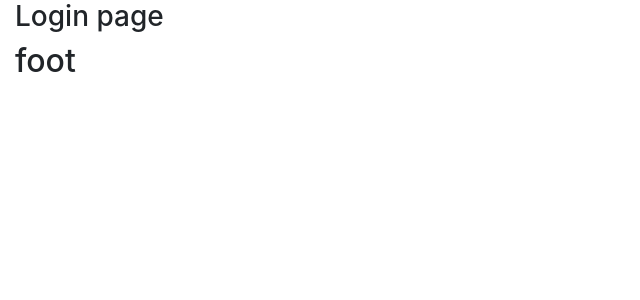
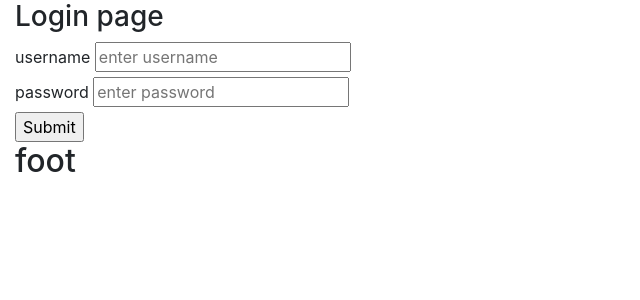
Before and after one commit to sakes97/hikeshare, a PHP site: page /myphp/login in a window 1280 px wide. Shown: the part 56-356 px from the top of the page, without its empty margins (0-640 px from the left). Run offline with PHP 8.4, Linux system fonts and the light colour scheme; some libraries are stand-ins or nearby versions.

Commit message:
basic login template

```diff
--- a/controllers/login.php
+++ b/controllers/login.php
@@ -10,8 +10,8 @@ class Login extends Controller {
         $this->view->render('login/index');
     }
 
-    public function run(){
+    public function login(){
         //method to login user - business logic is stored in the login model
-        $this->model->run();
+        $this->model->login();
     }
 }
--- a/controllers/register.php
+++ b/controllers/register.php
@@ -11,4 +11,8 @@ class Register extends Controller
     {
         $this->view->render('register/index');
     }
+
+    public function register_standard(){
+        $this->model->register_standard();
+    }
 }
--- a/libs/Model.php
+++ b/libs/Model.php
@@ -5,5 +5,7 @@ class Model
     public function __construct()
     {
         // $this->db = new Database();
+        // require 'libs/Database.php';
+
     }
 }
--- a/models/login_mdl.php
+++ b/models/login_mdl.php
@@ -7,23 +7,22 @@ class Login_Model extends Model
         parent::__construct();
     }
 
-    public function login_user()
+    public function login()
     {
-        /*
-           function called when user is loggin in
-        */
+        $query = 'CALL uspLogin(:login, :password)';
+        $params = array(
+            ':login' => $_POST['input_username'],
+            ':password' => $_POST['input_password']
+        );
+        $result = Database::GetRow($query,$params);
+
+        if(!empty($result))
+        {
+            header("location: ../dashboard");
+        }else {
+            echo "empty" ;
+            // header("location: ../login");
+        }
     }
 
-    public function register_standard()
-    {
-        /*
-           function called when user is registering an account
-        */
-    }
-
-    public function register_google()
-    {}
-
-    public function register_facebook()
-    {}
 }
--- a/views/basic_nav.php
+++ b/views/basic_nav.php
@@ -20,7 +20,7 @@
                     <a class="nav-link" href="#">Offer a ride</a>
                 </li>
                 <li class="nav-item">
-                    <a class="nav-link" href="#">
+                    <a class="nav-link" href="login">
                         Login
                     </a>
                 </li>
--- a/views/header.php
+++ b/views/header.php
@@ -16,7 +16,7 @@
         <!--link to the css-->
         <link rel="stylesheet" href="<?php echo URL; ?>public/css/main.css">
         <link rel="stylesheet" href="<?php echo URL; ?>public/css/register.css">
-
+        <script src="<?php echo URL; ?>public/js/genScript.js"></script>
     </head>
     <body>
     <div class="container-fluid">
--- a/views/login/index.php
+++ b/views/login/index.php
@@ -1 +1,12 @@
 <h3>Login page</h3>
+<form method="post" action="login/login">
+    <label>username</label>
+    <input type="text" name="input_username" placeholder="enter username">
+    <br>
+
+    <label>password</label>
+    <input type="password" name="input_password" placeholder="enter password">
+    <br>
+
+    <input type="submit">
+</form>
```
Also changed, not shown: controllers/dashboard.php (+10 -10 lines), models/register_mdl.php (+5 -3 lines).
